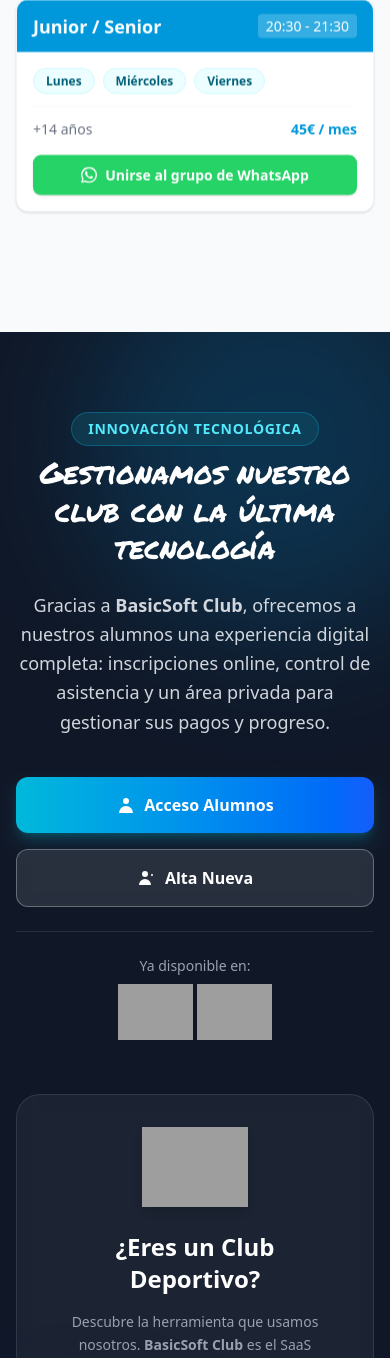
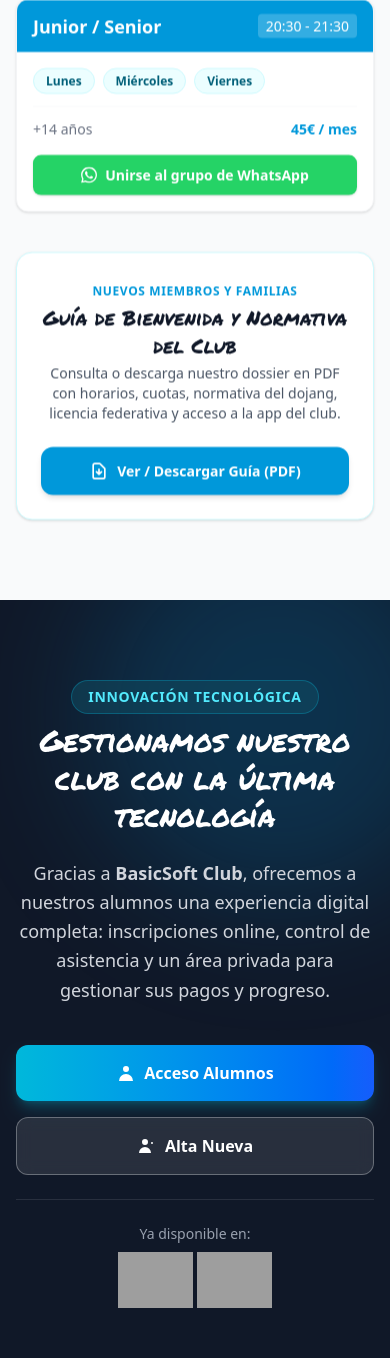
Before and after one commit to Olliug91/taekwondofabra, a Laravel app: page / in a window 390 px wide. Shown: the part 3898-5256 px from the top of the page. Run offline with Laravel 12, Linux system fonts and the light colour scheme; style sheets or scripts are compiled from the project's sources; some libraries are stand-ins or nearby versions; grey boxes are pictures that could not be loaded.

Commit message:
ADD: guía de bienvenida y normativa descargable en PDF (/guia-bienvenida)

```diff
--- a/resources/views/home.blade.php
+++ b/resources/views/home.blade.php
@@ -606,6 +606,31 @@
                         </div>
                     </div>
                 </div>
+
+                <!-- Guía de Bienvenida y Normativa (PDF) -->
+                <div class="mt-10 bg-white rounded-2xl border border-cyan-100 shadow-sm p-6 md:p-8 flex flex-col md:flex-row items-center justify-between gap-6">
+                    <div class="flex items-start gap-4 text-center md:text-left">
+                        <div class="hidden sm:flex shrink-0 w-12 h-12 rounded-xl bg-cyan-50 text-cyan-brand items-center justify-center">
+                            <svg xmlns="http://www.w3.org/2000/svg" class="w-6 h-6" fill="none" viewBox="0 0 24 24" stroke="currentColor" stroke-width="2">
+                                <path stroke-linecap="round" stroke-linejoin="round" d="M12 10v6m0 0l-3-3m3 3l3-3m2 8H7a2 2 0 01-2-2V5a2 2 0 012-2h5.586a1 1 0 01.707.293l5.414 5.414a1 1 0 01.293.707V19a2 2 0 01-2 2z" />
+                            </svg>
+                        </div>
+                        <div>
+                            <span class="inline-block text-xs font-bold uppercase tracking-wider text-cyan-brand mb-1">Nuevos miembros y familias</span>
+                            <h3 class="text-xl md:text-2xl font-heading text-gray-900">Guía de Bienvenida y Normativa del Club</h3>
+                            <p class="text-gray-600 text-sm md:text-base mt-1">
+                                Consulta o descarga nuestro dossier en PDF con horarios, cuotas, normativa del dojang, licencia federativa y acceso a la app del club.
+                            </p>
+                        </div>
+                    </div>
+                    <a href="{{ route('guide.welcome') }}" target="_blank" rel="noopener noreferrer"
+                        class="shrink-0 inline-flex items-center justify-center gap-2 bg-cyan-brand hover:bg-cyan-600 text-white font-semibold text-sm px-6 py-3.5 rounded-xl shadow-md hover:shadow-lg transition-all w-full md:w-auto">
+                        <svg xmlns="http://www.w3.org/2000/svg" class="w-5 h-5" fill="none" viewBox="0 0 24 24" stroke="currentColor" stroke-width="2">
+                            <path stroke-linecap="round" stroke-linejoin="round" d="M12 10v6m0 0l-3-3m3 3l3-3m2 8H7a2 2 0 01-2-2V5a2 2 0 012-2h5.586a1 1 0 01.707.293l5.414 5.414a1 1 0 01.293.707V19a2 2 0 01-2 2z" />
+                        </svg>
+                        <span>Ver / Descargar Guía (PDF)</span>
+                    </a>
+                </div>
             </div>
         </div>
     </section>
@@ -941,6 +966,16 @@
                         </li>
                     </ul>
 
+                    <div class="pt-2">
+                        <a href="{{ route('guide.welcome') }}" target="_blank" rel="noopener noreferrer"
+                            class="inline-flex items-center gap-2 bg-white hover:bg-cyan-50 text-cyan-brand font-semibold text-sm px-5 py-3 rounded-xl border border-cyan-200 shadow-xs transition-all">
+                            <svg xmlns="http://www.w3.org/2000/svg" class="w-5 h-5" fill="none" viewBox="0 0 24 24" stroke="currentColor" stroke-width="2">
+                                <path stroke-linecap="round" stroke-linejoin="round" d="M12 10v6m0 0l-3-3m3 3l3-3m2 8H7a2 2 0 01-2-2V5a2 2 0 012-2h5.586a1 1 0 01.707.293l5.414 5.414a1 1 0 01.293.707V19a2 2 0 01-2 2z" />
+                            </svg>
+                            <span>Guía de Bienvenida y Normativa (PDF)</span>
+                        </a>
+                    </div>
+
                     <div class="pt-2 flex items-center gap-4 text-sm text-gray-500">
                         <a href="tel:676362738" class="flex items-center gap-2 hover:text-cyan-brand transition-colors font-semibold">
                             <svg xmlns="http://www.w3.org/2000/svg" class="w-5 h-5" fill="none" viewBox="0 0 24 24" stroke="currentColor" stroke-width="2"><path stroke-linecap="round" stroke-linejoin="round" d="M3 5a2 2 0 012-2h3.28a1 1 0 01.948.684l1.498 4.493a1 1 0 01-.502 1.21l-2.257 1.13a11.042 11.042 0 005.516 5.516l1.13-2.257a1 1 0 011.21-.502l4.493 1.498a1 1 0 01.684.949V19a2 2 0 01-2 2h-1C9.716 21 3 14.284 3 6V5z"/></svg>
--- a/resources/views/layouts/app.blade.php
+++ b/resources/views/layouts/app.blade.php
@@ -228,6 +228,8 @@
                         class="opacity-80 hover:opacity-100 hover:pl-2 transition-all">Conócenos</a>
                     <a href="{{ route('faq') }}"
                         class="opacity-80 hover:opacity-100 hover:pl-2 transition-all">Preguntas Frecuentes</a>
+                    <a href="{{ route('guide.welcome') }}" target="_blank" rel="noopener noreferrer"
+                        class="opacity-80 hover:opacity-100 hover:pl-2 transition-all">Guía de Bienvenida y Normativa (PDF)</a>
                     <div class="border-t border-white/20 my-1"></div>
                     <a href="https://tkdcv.es" target="_blank"
                         class="opacity-80 hover:opacity-100 hover:pl-2 transition-all text-sm leading-tight">
--- a/routes/web.php
+++ b/routes/web.php
@@ -44,6 +44,8 @@ Route::get('/examenes/descargar-pdf/{ageGroup}/{belt}', function ($ageGroup, $be
     return $pdf->stream('Temario_Taekwondo_'.$belt.'.pdf');
 })->name('examenes.pdf');
 
+Route::get('/guia-bienvenida', [PageController::class, 'welcomeGuide'])->name('guide.welcome');
+
 // Static legal pages can also be handled by PageController or closures for simplicity
 Route::view('/aviso-legal', 'pages.legal.aviso')->name('legal.aviso');
 Route::view('/politica-privacidad', 'pages.legal.privacidad')->name('legal.privacidad');
```
Also changed, not shown: app/Http/Controllers/PageController.php (+12 -0 lines), docs/sdd/03-guia-bienvenida-descargable.md (added, +58 -0 lines), resources/views/pages/faq.blade.php (+18 -0 lines), tests/Feature/WelcomeGuideTest.php (added, +33 -0 lines), 1 other file.
